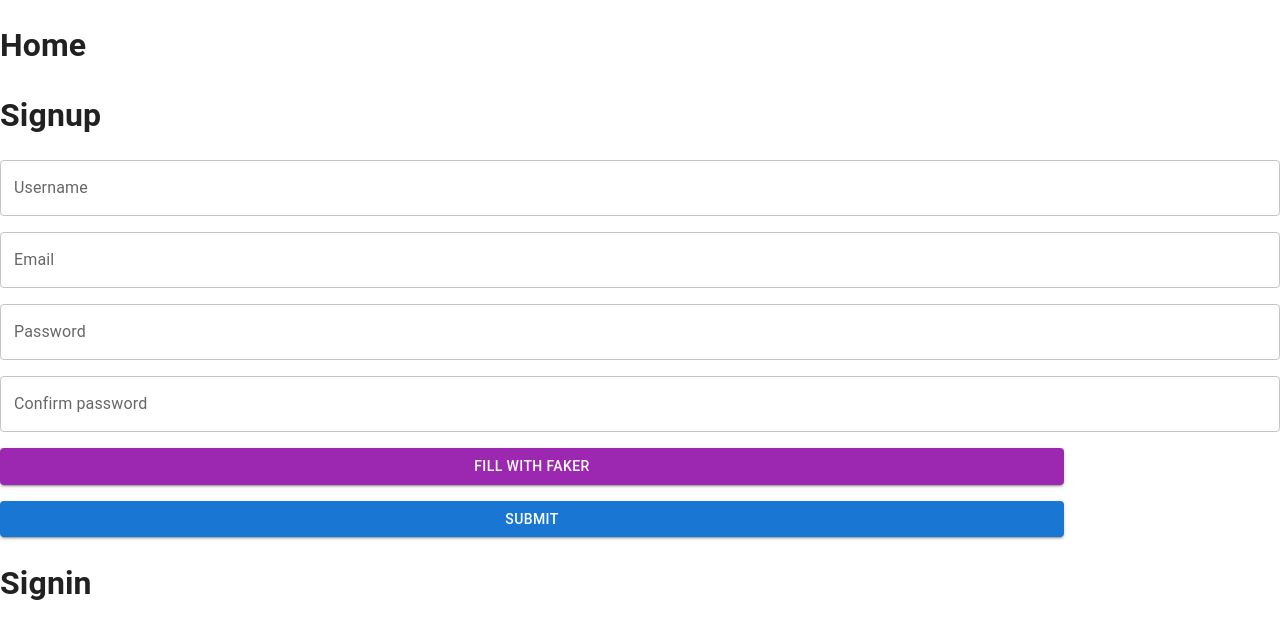
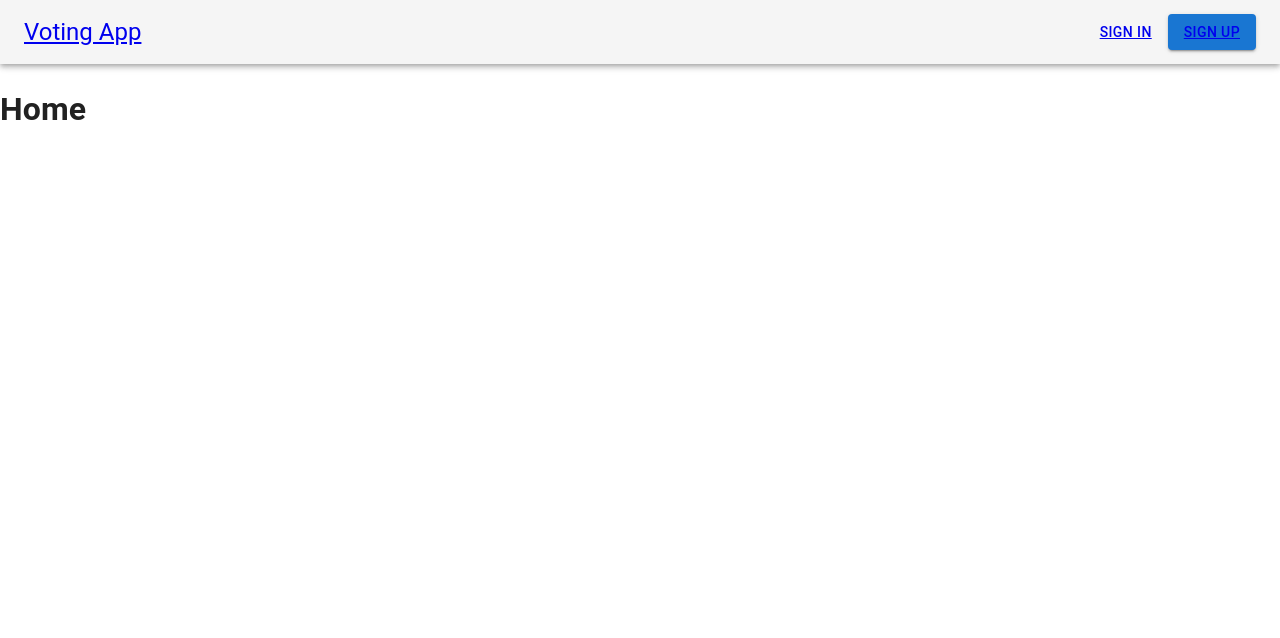
Before and after one commit to MaxPower01/voting-app, a React (Create React App) app in the folder client/: page /home in a window 1280 px wide. Shown: the top 638 px of the page. Built offline with nearby package versions, Linux system fonts and the light colour scheme.

Commit message:
Add basic routing logic

```diff
--- a/client/src/App.tsx
+++ b/client/src/App.tsx
@@ -1,16 +1,23 @@
 import React from "react";
+import TopBar from "./components/TopBar";
 import Home from "./pages/Home";
 import Signup from "./pages/Signup";
 import Signin from "./pages/Signin";
+import { BrowserRouter, Navigate, Route, Routes } from "react-router-dom";
 
-function App() {
+export default function App() {
   return (
     <React.Fragment>
-      <Home />
-      <Signup />
-      <Signin />
+      <BrowserRouter>
+        <TopBar />
+
+        <Routes>
+          <Route path="home" element={<Home />} />
+          <Route path="" element={<Navigate replace to="home" />} />
+          <Route path="signup" element={<Signup />} />
+          <Route path="signin" element={<Signin />} />
+        </Routes>
+      </BrowserRouter>
     </React.Fragment>
   );
 }
-
-export default App;
--- /dev/null
+++ b/client/src/components/TopBar.tsx
@@ -0,0 +1,29 @@
+import AppBar from "@mui/material/AppBar";
+import Box from "@mui/material/Box";
+import Button from "@mui/material/Button";
+import Toolbar from "@mui/material/Toolbar";
+import Typography from "@mui/material/Typography";
+// import Box from "@mui/system/Box";
+import React from "react";
+import { Link } from "react-router-dom";
+
+export default function TopBar() {
+  return (
+    <AppBar position="sticky" color="default">
+      <Toolbar sx={{ columnGap: "0.5em" }}>
+        <Typography variant="h5">
+          <Link to="home">Voting App</Link>
+        </Typography>
+
+        <Box sx={{ flexGrow: 1 }} />
+
+        <Button color="primary">
+          <Link to="signin">Sign in</Link>
+        </Button>
+        <Button variant="contained" color="primary">
+          <Link to="signup">Sign up</Link>
+        </Button>
+      </Toolbar>
+    </AppBar>
+  );
+}
```
